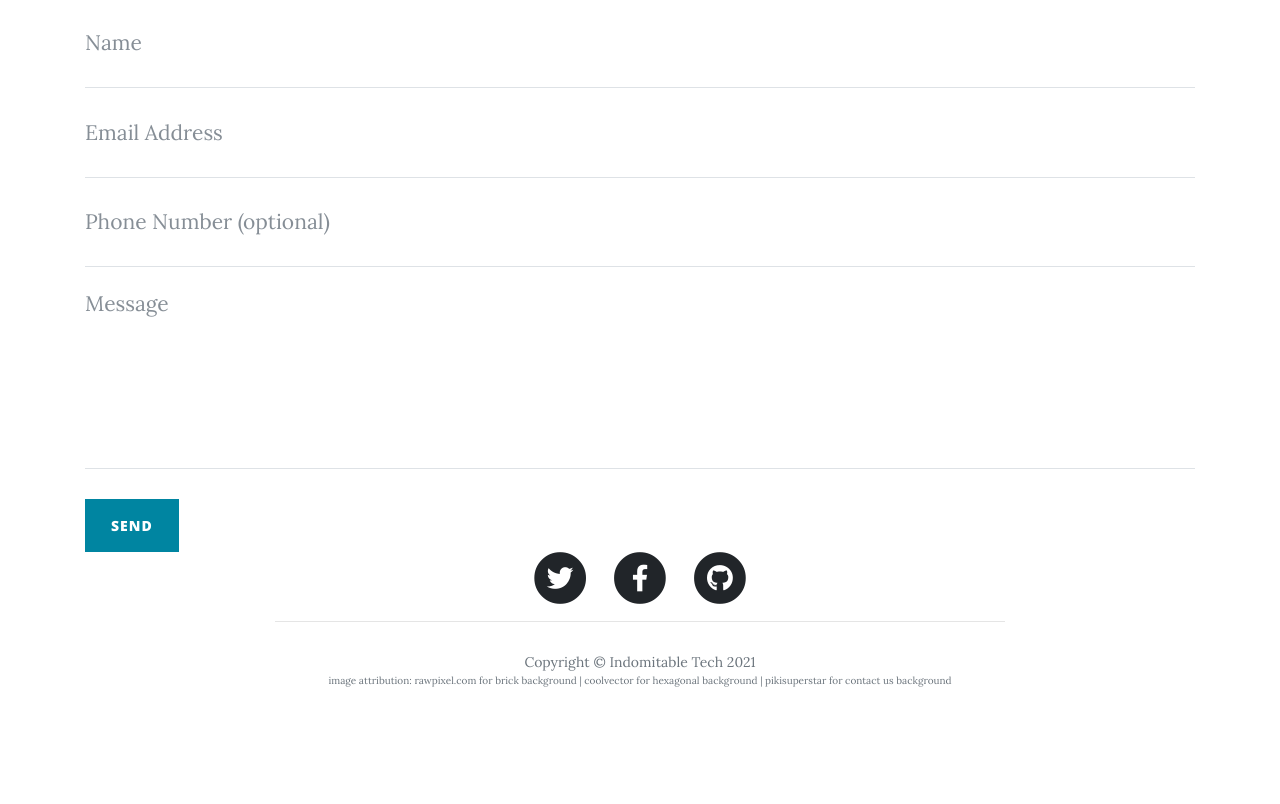
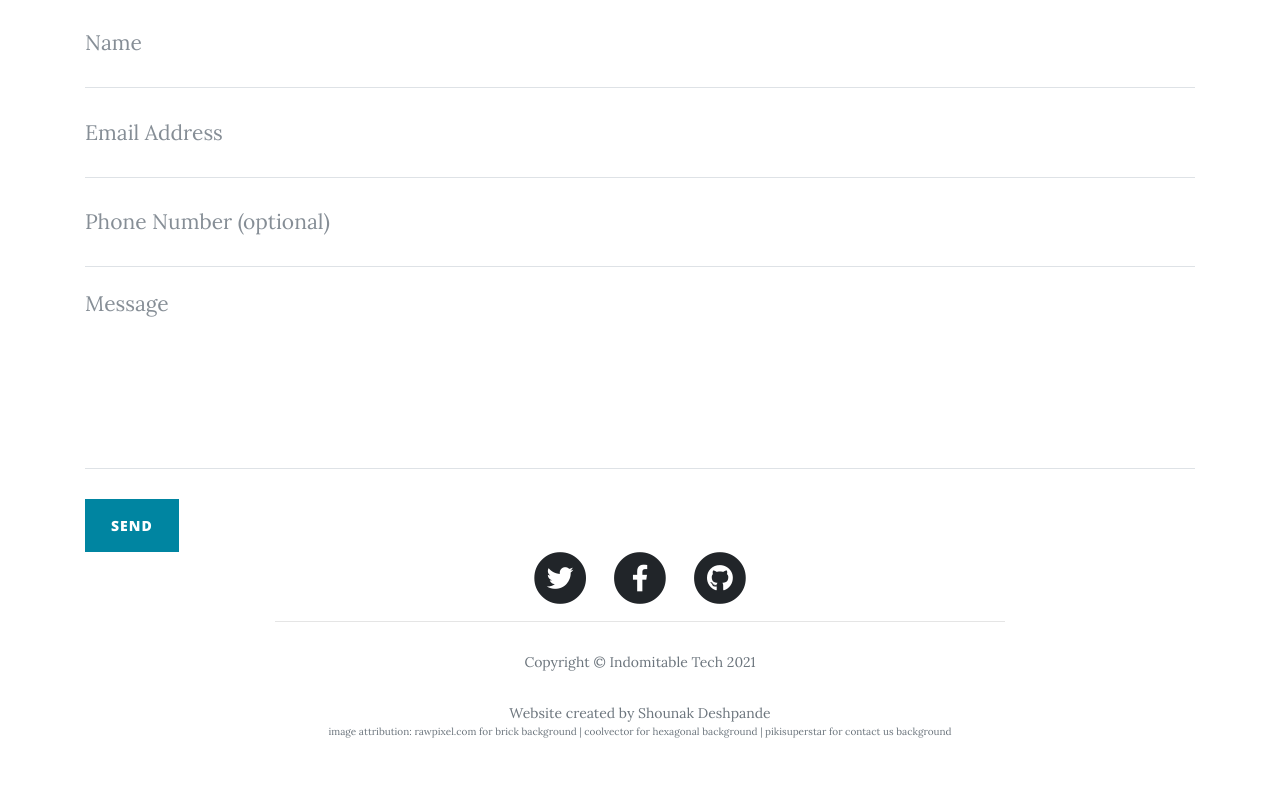
Before and after one commit to shounak8/Day_82_Heroku_Deployment, a Flask app: page /about in a window 1280 px wide. Shown: the part 1400-2204 px from the top of the page. Before the commit the page ends 2087 px from the top, so only its background shows below. Run offline with Flask 2, Linux system fonts and the light colour scheme; parts of the project's set-up code (start-up, migrations or seed data) failed here and were passed over; some libraries are stand-ins or nearby versions.

Commit message:
Update footer.html

```diff
--- a/templates/footer.html
+++ b/templates/footer.html
@@ -69,6 +69,7 @@
           </ul>
             <hr>
           <p class="copyright text-muted">Copyright &copy; Indomitable Tech 2021</p>
+          <p class="copyright text-muted">Website created by Shounak Deshpande</p>
             <p class="copyright text-muted" style="font-size:10px;margin:0;">image attribution: rawpixel.com for brick background | coolvector for hexagonal background | pikisuperstar for contact us background</p>
         </div>
       </div>
```
